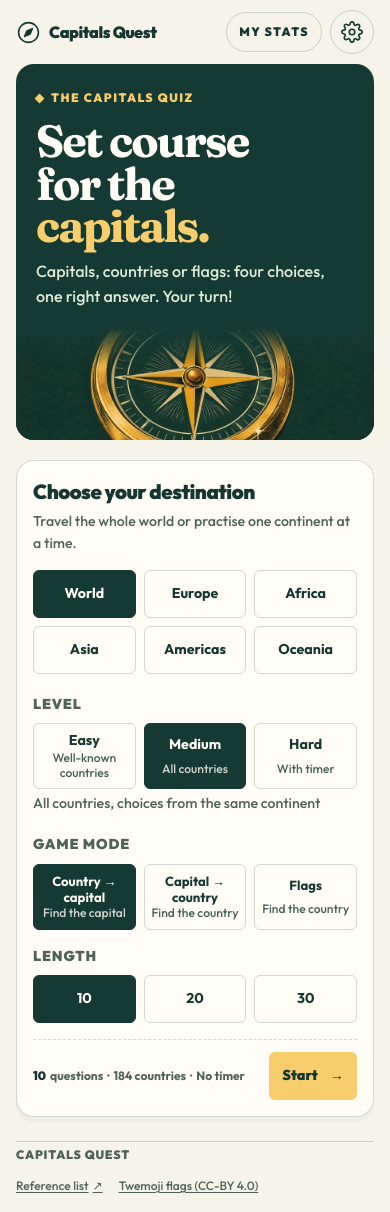
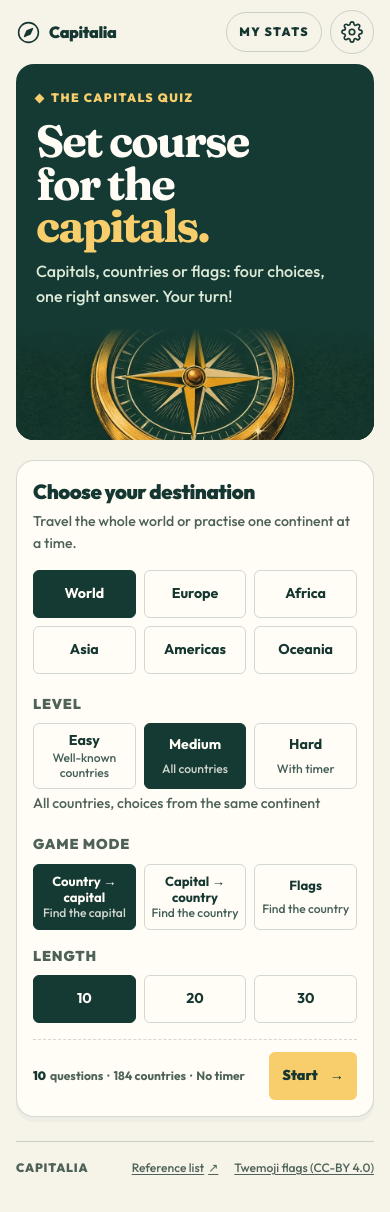
Before and after one commit to amineboujrada-jpg/cap-sur-les-capitales, a plain HTML site: page index.html in a window 390 px wide. Drawn offline with Linux system fonts and the light colour scheme.

Commit message:
Renomme l'app en Capitalia (com.amineboujrada.capitalia)
Co-Authored-By: Claude Opus 5.5 <noreply@anthropic.com>
Claude-Session: https://claude.ai/code/session_015inVnoekZQNFsFiitMUNoA

```diff
--- a/i18n.js
+++ b/i18n.js
@@ -7,7 +7,7 @@ const LANG_NAMES = { fr: "Français", en: "English", es: "Español", ar: "الع
 
 const STRINGS = {
   fr: {
-    appName: "Cap sur les capitales",
+    appName: "Capitalia",
     metaDescription: "Un quiz pour apprendre les capitales et les drapeaux du monde.",
     skip: "Aller au jeu",
     stats: "Mes stats",
@@ -111,7 +111,7 @@ const STRINGS = {
   },
 
   en: {
-    appName: "Capitals Quest",
+    appName: "Capitalia",
     metaDescription: "A quiz to learn the world's capitals and flags.",
     skip: "Skip to the game",
     stats: "My stats",
@@ -215,7 +215,7 @@ const STRINGS = {
   },
 
   es: {
-    appName: "Rumbo a las capitales",
+    appName: "Capitalia",
     metaDescription: "Un quiz para aprender las capitales y las banderas del mundo.",
     skip: "Ir al juego",
     stats: "Mis estadísticas",
@@ -319,7 +319,7 @@ const STRINGS = {
   },
 
   ar: {
-    appName: "رحلة العواصم",
+    appName: "كابيتاليا",
     metaDescription: "اختبار لتعلّم عواصم وأعلام دول العالم.",
     skip: "انتقل إلى اللعبة",
     stats: "إحصائياتي",
--- a/index.html
+++ b/index.html
@@ -6,10 +6,10 @@
   <meta name="theme-color" content="#153a33">
   <meta name="mobile-web-app-capable" content="yes">
   <meta name="apple-mobile-web-app-capable" content="yes">
-  <meta name="apple-mobile-web-app-title" content="Capitales">
+  <meta name="apple-mobile-web-app-title" content="Capitalia">
   <meta name="apple-mobile-web-app-status-bar-style" content="black-translucent">
   <meta name="description" content="Un quiz pour apprendre les capitales et les drapeaux du monde.">
-  <title>Cap sur les capitales</title>
+  <title>Capitalia</title>
   <link rel="icon" type="image/png" href="./assets/icon-192.png">
   <link rel="apple-touch-icon" href="./assets/apple-touch-icon.png">
   <link rel="manifest" href="./manifest.webmanifest">
@@ -33,7 +33,7 @@
   <header class="top shell">
     <div class="wordmark">
       <svg viewBox="0 0 24 24" width="25" height="25" fill="none" stroke="currentColor" stroke-width="1.5" aria-hidden="true"><circle cx="12" cy="12" r="9.5"/><path d="m15.7 8.3-2.2 5.2-5.2 2.2 2.2-5.2 5.2-2.2Z" fill="currentColor" stroke-linejoin="round"/></svg>
-      <span data-i="appName">Cap sur les capitales</span>
+      <span data-i="appName">Capitalia</span>
     </div>
     <div class="top-actions">
       <button id="stats-btn" type="button" class="top-label stats-link" data-i="stats">Mes stats</button>
@@ -242,7 +242,7 @@
   </main>
 
   <footer class="footer shell">
-    <span class="footer-name" data-i="appName">Cap sur les capitales</span>
+    <span class="footer-name" data-i="appName">Capitalia</span>
     <span class="footer-links"><a id="ref-link" href="https://fr.wikipedia.org/wiki/Liste_des_capitales_du_monde" target="_blank" rel="noopener noreferrer"><span data-i="referenceList">Liste de référence</span> <span aria-hidden="true">↗</span></a> <a href="https://github.com/twitter/twemoji" target="_blank" rel="noopener noreferrer" data-i="flagsCredit">Drapeaux Twemoji (CC-BY 4.0)</a></span>
   </footer>
 </body>
--- a/sw.js
+++ b/sw.js
@@ -1,7 +1,7 @@
 "use strict";
 // Service worker : met l'app en cache pour qu'elle marche hors ligne.
 // Change VERSION à chaque mise en ligne pour que les téléphones récupèrent la nouvelle version.
-const VERSION = "cap-v5";
+const VERSION = "cap-v6";
 const APP_SHELL = [
   "./",
   "./index.html",
```
Also changed, not shown: confidentialite.html (+4 -4 lines), manifest.webmanifest, 2 other files.
